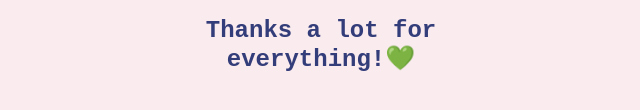
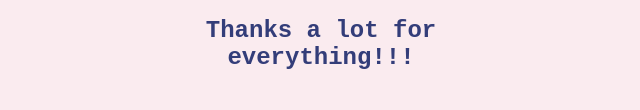
Before and after one commit to AminaOliinyk/qa-explorer, a plain HTML site: page index.html in a window 1280 px wide. Shown: the part 474-584 px from the top of the page, 319-959 px from the left. Drawn offline with Linux system fonts and the light colour scheme.

Commit message:
Commit from Taras 2.0

```diff
--- a/index.html
+++ b/index.html
@@ -25,7 +25,7 @@
         <li>Racing</li>
         <li>Chilling</li>
       </ul>
-      <h2>Thanks a lot for everything!💚</h2>
+      <h2>Thanks a lot for everything!!!</h2>
     </div>
   </body>
 </html>
```
